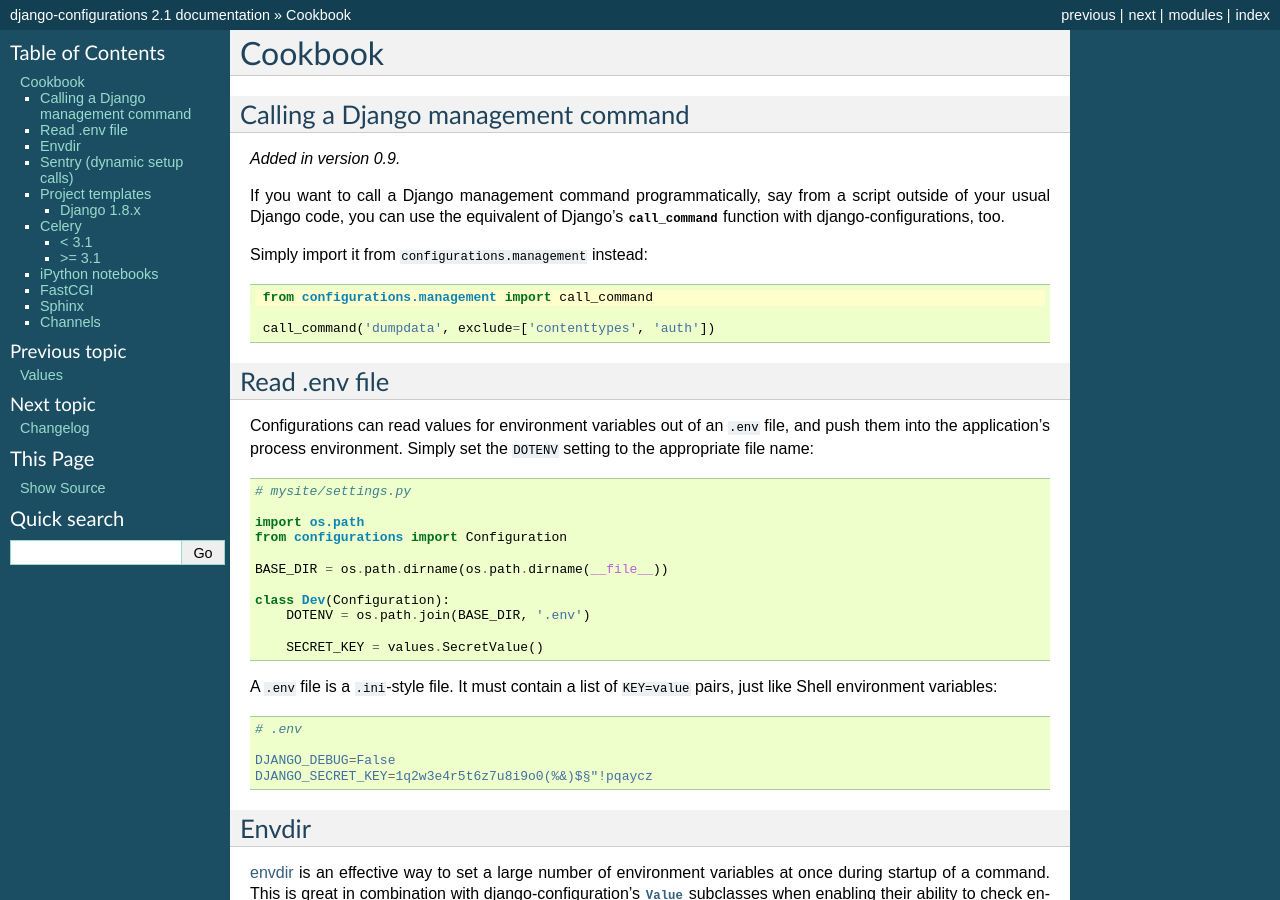
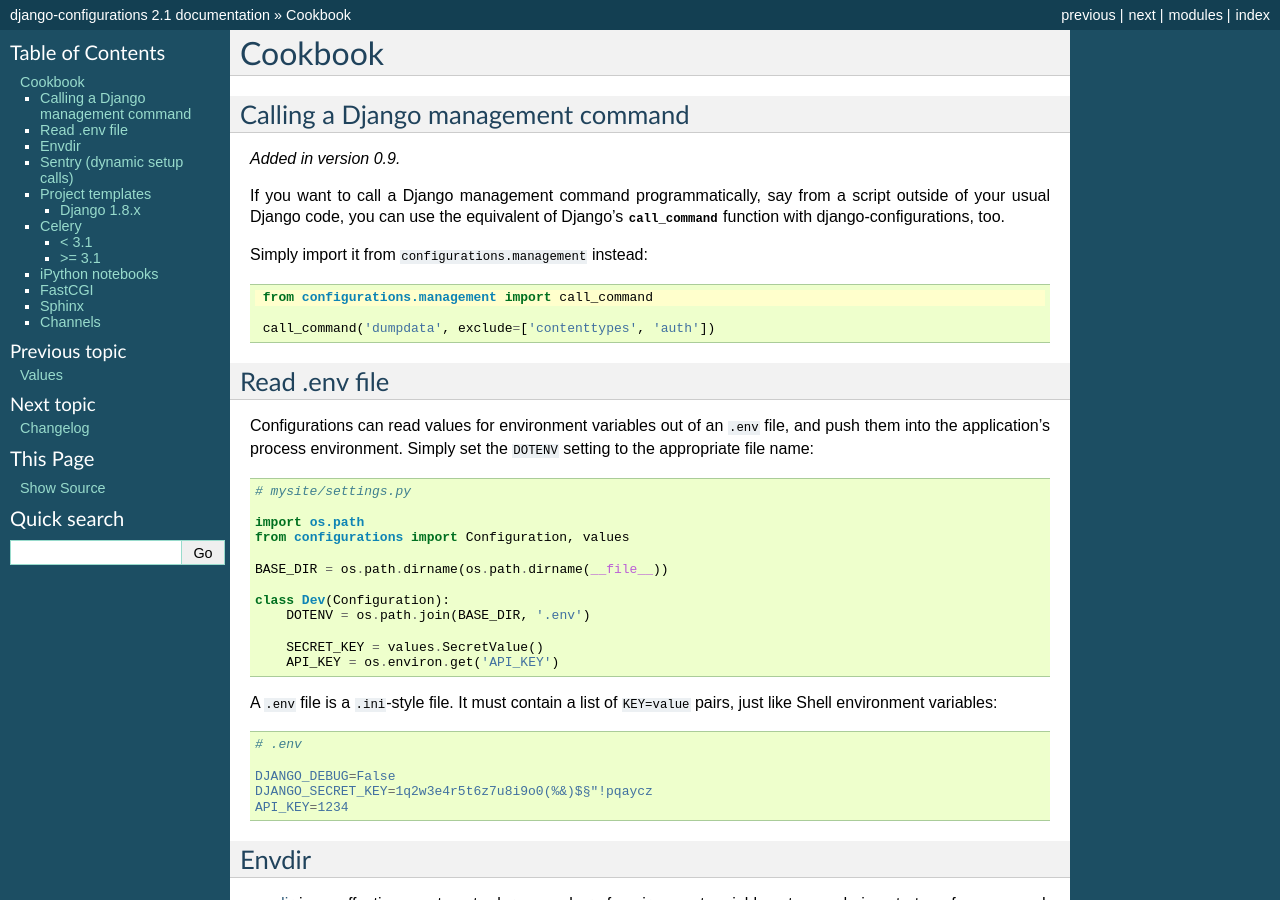
Before and after one commit to jazzband/django-configurations, a Sphinx documentation site: the page built from docs/cookbook.rst, in a window 1280 px wide and 900 px high. Built offline with Sphinx 7.4.7, drawn with Linux system fonts in a browser that asks for light colours.

Commit message:
Improve reading from .env
* fix runtime error when `values` is accessed
* show how an env var can be set and read

```diff
--- a/docs/cookbook.rst
+++ b/docs/cookbook.rst
@@ -32,7 +32,7 @@
    # mysite/settings.py
 
    import os.path
-   from configurations import Configuration
+   from configurations import Configuration, values
 
    BASE_DIR = os.path.dirname(os.path.dirname(__file__))
 
@@ -40,6 +40,8 @@
        DOTENV = os.path.join(BASE_DIR, '.env')
 
        SECRET_KEY = values.SecretValue()
+       API_KEY = os.environ.get('API_KEY')
+
 
 A ``.env`` file is a ``.ini``-style file. It must contain a list of
 ``KEY=value`` pairs, just like Shell environment variables:
@@ -50,6 +52,7 @@
 
    DJANGO_DEBUG=False
    DJANGO_SECRET_KEY=1q2w3e4r5t6z7u8i9o0(%&)$§"!pqaycz
+   API_KEY=1234
 
 Envdir
 ------
```
